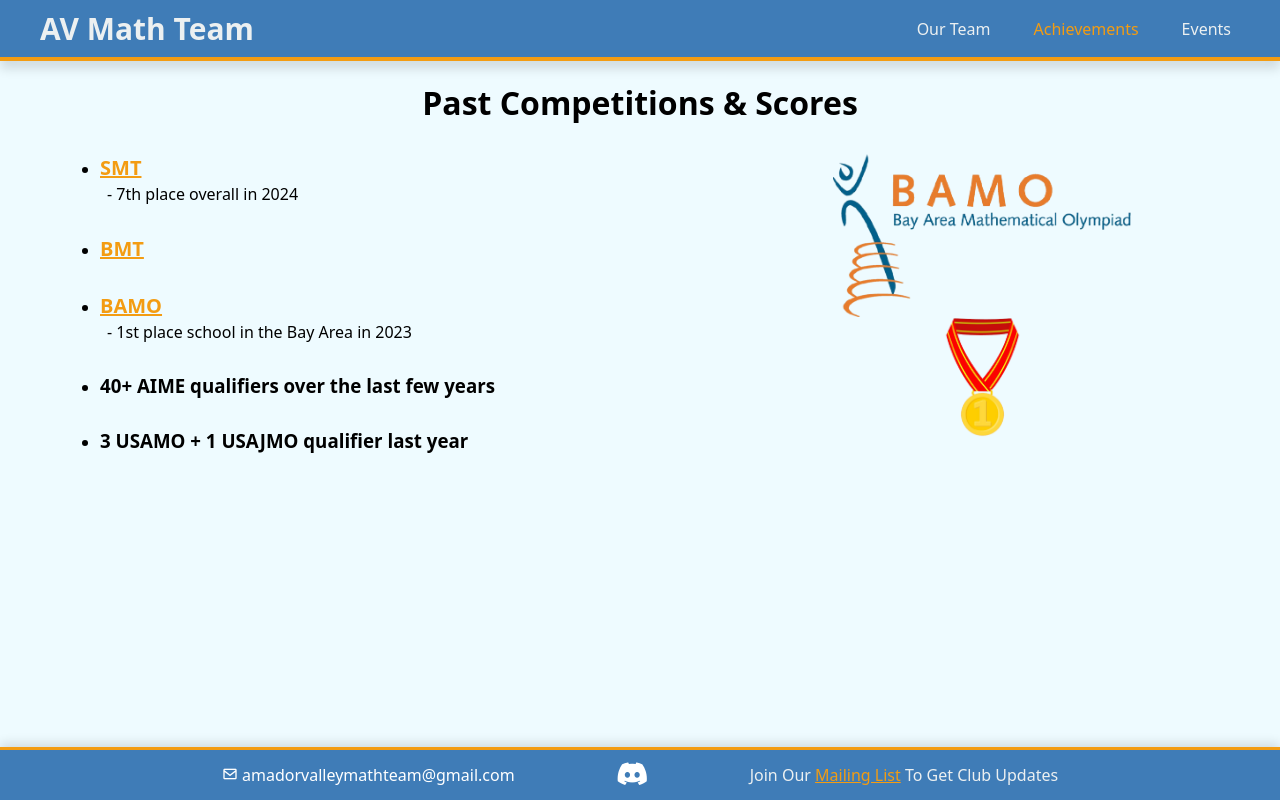
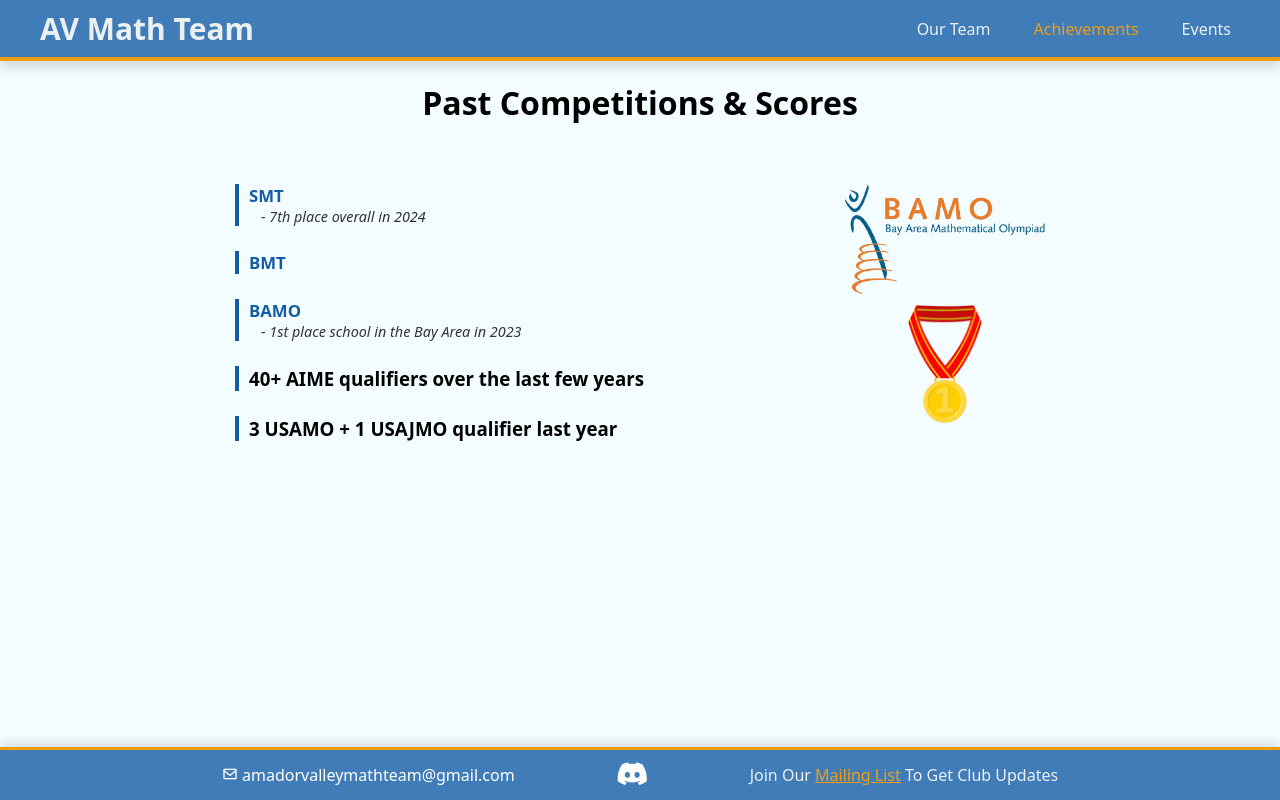
Before and after one commit to anaym952/AV-Math-Team-Website, a Flask app: page /achievements in a window 1280 px wide. Run offline with Flask 3, Linux system fonts and the light colour scheme.

Commit message:
Fixed and highly upgraded CSS for officers & achievements pages

```diff
--- a/static/style.css
+++ b/static/style.css
@@ -9,7 +9,7 @@
 }
 
 html, body{
-    background-color: rgb(238, 251, 255);
+    background-color: rgb(243, 252, 255);
     height: 100%;
     display: flex;
     flex-direction: column;
@@ -68,88 +68,136 @@ nav{
 
 #header{
     font-weight: 800;
-    margin-bottom: 30px;
+    margin-bottom: 20px;
 }
 
 
 
 /* Officer Team Page */
 
-.officers-container{
-    margin-bottom: 30px;
+
+.officers-container {
+    display: flex;
+    flex-wrap: wrap;
+    justify-content: center;
+    gap: 30px;
+    padding: 20px;
+    margin-bottom: 20px;
 }
 
-.officers-container ul{
+.officers-container ul {
+    display: flex;
+    flex-wrap: wrap;
     justify-content: center;
-    display: flex;
+    gap: 30px;
     list-style: none;
-    gap: 40px;
+    padding: 0px;
 }
 
-.officers-container ul li{
-    width: 20%;
+.officers-container ul li {
+    background: rgb(255, 255, 255);
+    border-radius: 10px;
+    box-shadow: 0 4px 16px rgba(0, 0, 0, 0.1);
+    overflow: hidden;
+    width: 300px;
+    padding: 20px;
+    transition: transform 0.2s ease, box-shadow 0.2s ease;
+    text-align: center;
 }
 
-.officers-container ul li img{
-    border-radius: 2px;
-    width: 100%;
-    border-style: solid;
-    /* cursor: pointer; */
+.officers-container ul li:hover {
+    transform: translateY(-5px);
+    box-shadow: 0 8px 20px rgba(0, 0, 0, 0.15);
 }
 
-.officers-container ul li p{
-    font-size: 11px;
+.officers-container ul li img {
+    width: 100%;
+    border-radius: 8px;
+    margin-bottom: 15px;
+    border: 2px solid rgb(243, 156, 18);
 }
 
-#officer-title{
-    margin-bottom: 5px;
+.officers-container ul li h3 {
+    font-size: 1.2rem;
+    margin-bottom: 10px;
+    color: rgb(20, 93, 165);
+}
+
+.officers-container ul li p {
+    font-size: 0.9rem;
+    color: rgb(51, 51, 51);
 }
 
 
 
 /* Past Competitions & Scores (Achievements) */
 
-.achievements-page-container{
+.achievements-page-container {
     display: flex;
-    gap: 20px;
+    justify-content: center;
+    gap: 60px;
+    padding: 40px 60px;
+    flex-wrap: wrap;
 }
 
-.achievements-container{
-    width: 50%;
-    margin-left: 100px;
-    margin-bottom: 50px;
+.achievements-container {
+    max-width: 550px;
+    flex: 1;
 }
 
-.achievements-container ul{
-    text-align: left;
+.achievements-container ul {
     display: flex;
     flex-direction: column;
-    gap: 30px;
+    gap: 25px;
+    text-align: left;
+    list-style: none;
 }
 
-.achievements-container ul li a{
-    color: rgb(243, 156, 18);
-    font-weight: bolder;
-    font-size: 20px;
+.achievements-container ul li {
+    padding-left: 10px;
+    border-left: 4px solid rgb(20, 93, 165);
 }
 
-#score{
-    margin-top: 2px;
-    margin-left: 7px;
+.achievements-container ul li a {
+    color: rgb(20, 93, 165);
+    font-weight: 600;
+    font-size: 1.05rem;
+    text-decoration: none;
+    transition: color 0.2s ease;
 }
 
-.achievements-images-container{
+.achievements-container ul li a:hover {
+    color: rgb(243, 156, 18);
+    text-decoration: underline;
+}
+
+#score {
+    margin-left: 12px;
+    font-size: 0.9rem;
+    color: rgb(51, 51, 51);
+    font-style: italic;
+}
+
+.achievements-images-container {
     display: flex;
     flex-direction: column;
     align-items: center;
+    gap: 20px;
+    flex: 1;
+    max-width: 200px;
 }
 
-#bamo-logo{
-    width: 50%;
+#competition{
+    font-weight: 600;
 }
 
-#medal{
-    width: 20%;
+#bamo-logo {
+    width: 100%;
+}
+
+#medal {
+    width: 60%;
+    margin-top: -10px;
 }
 
 
```
Also changed, not shown: templates/team.html (+7 -7 lines).
